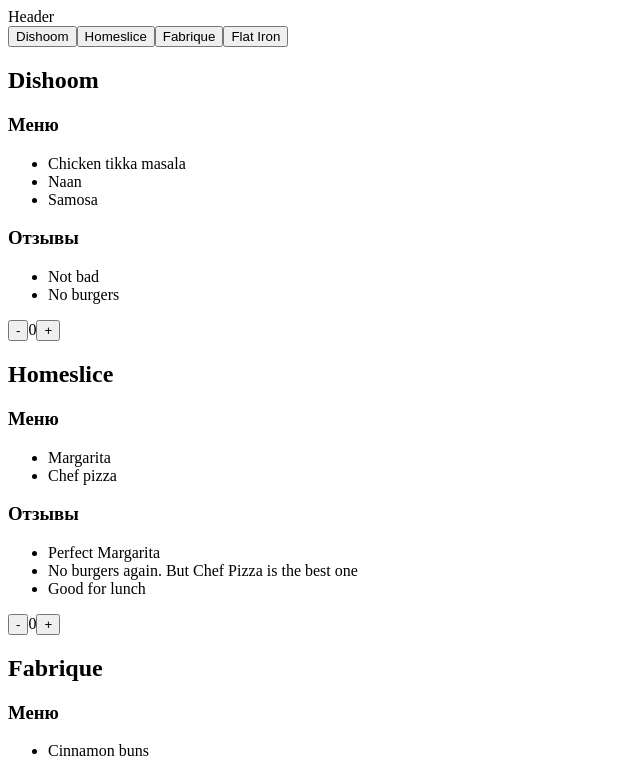
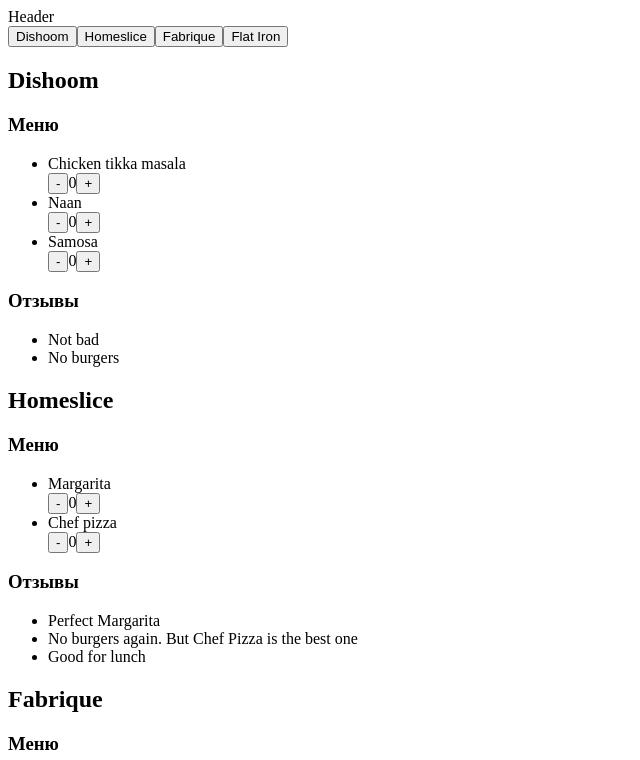
Before and after one commit to martsul/react-lessons, a React (Vite) app: page / in a window 1280 px wide. Shown: the top 760 px of the page, without its empty margins (0-640 px from the left). Built offline with nearby package versions, Linux system fonts and the light colour scheme.

Commit message:
fix count

```diff
--- a/src/components/count/count.jsx
+++ b/src/components/count/count.jsx
@@ -4,10 +4,10 @@ export const Count = () => {
   const { value, increaseValue, decreaseValue } = useCount();
 
   return (
-    <div>
+    <span>
       <button onClick={decreaseValue}>-</button>
       <span>{value}</span>
       <button onClick={increaseValue}>+</button>
-    </div>
+    </span>
   );
 };
--- a/src/components/restaurants-cards/restaurants-cards.jsx
+++ b/src/components/restaurants-cards/restaurants-cards.jsx
@@ -1,6 +1,5 @@
 import { RestaurantsMenu } from "../restaurants-menu/restaurants-menu";
 import { RestaurantsReviews } from "../restaurants-reviews/restaurants-reviews";
-import { Count } from "../count/count";
 
 export const RestaurantsCard = ({ restaurant }) => {
   const { name, menu, reviews } = restaurant;
@@ -10,7 +9,6 @@ export const RestaurantsCard = ({ restaurant }) => {
       <h2>{name}</h2>
       {Boolean(menu.length) && <RestaurantsMenu menu={menu} />}
       {Boolean(reviews.length) && <RestaurantsReviews reviews={reviews} />}
-      <Count />
     </div>
   );
 };
--- a/src/components/restaurants-menu/restaurants-menu.jsx
+++ b/src/components/restaurants-menu/restaurants-menu.jsx
@@ -1,10 +1,16 @@
+import { Count } from "../count/count";
+
 export const RestaurantsMenu = ({ menu }) => {
   return (
     <div>
       <h3>Меню</h3>
       <ul>
         {menu.map((dish) => (
-          <li key={dish.id}>{dish.name}</li>
+          <li key={dish.id}>
+            <span>{dish.name}</span>
+            <br />
+            <Count />
+          </li>
         ))}
       </ul>
     </div>
```
